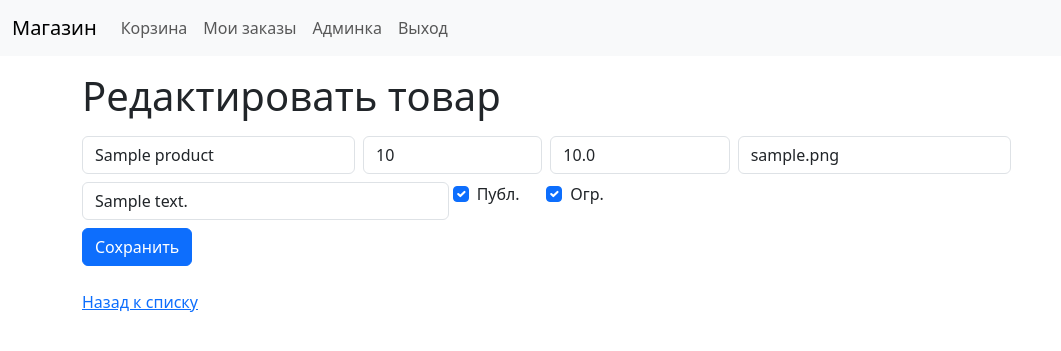
After one commit to kaysarov/order-processor, a Flask app: page /admin/products/1 in a window 1280 px wide. The commit adds this page. Shown: the top 351 px of the page, without its empty margins (0-1061 px from the left). Run offline with Flask 3, Linux system fonts and the light colour scheme; the visitor is signed in with stand-in values (Sample User, id 1); tables that the repository leaves empty hold one stand-in row (values such as "Sample post").

Commit message:
Add product pricing and order totals

```diff
--- a/app.py
+++ b/app.py
@@ -20,10 +20,11 @@ class User(db.Model):
 
 class Product(db.Model):
     id = db.Column(db.Integer, primary_key=True)
-    name = db.Column(db.String(100), unique=True, nullable=False)
+    name = db.Column(db.String(100), nullable=False)
     description = db.Column(db.Text)
     image_url = db.Column(db.String(200))
     quantity = db.Column(db.Integer, default=0)
+    price = db.Column(db.Float, default=0.0)
     is_published = db.Column(db.Boolean, default=False)
     is_limited = db.Column(db.Boolean, default=True)
 
@@ -155,7 +156,8 @@ def cart_view():
         product = Product.query.get(int(pid))
         if product:
             cart_data.append({'product': product, 'qty': qty})
-    return render_template('cart.html', items=cart_data)
+    total = sum(item['product'].price * item['qty'] for item in cart_data)
+    return render_template('cart.html', items=cart_data, total=total)
 
 
 @app.route('/checkout', methods=['GET', 'POST'])
@@ -167,6 +169,7 @@ def checkout():
         product = Product.query.get(int(pid))
         if product:
             items.append({'product': product, 'qty': qty})
+    total = sum(i['product'].price * i['qty'] for i in items)
     if request.method == 'POST':
         date_str = request.form['delivery_date']
         delivery_date = datetime.strptime(date_str, '%Y-%m-%d').date()
@@ -182,13 +185,14 @@ def checkout():
         db.session.commit()
         session['cart'] = {}
         return redirect(url_for('my_orders'))
-    return render_template('checkout.html', items=items)
+    return render_template('checkout.html', items=items, total=total)
 
 @app.route('/orders')
 @login_required
 def my_orders():
     orders = Order.query.filter_by(user_id=current_user().id).all()
-    return render_template('orders.html', orders=orders)
+    totals = {o.id: sum(it.quantity * it.product.price for it in o.items) for o in orders}
+    return render_template('orders.html', orders=orders, order_totals=totals)
 
 # Admin routes
 @app.route('/admin')
@@ -206,6 +210,7 @@ def admin_products():
     if request.method == 'POST':
         name = request.form['name']
         quantity = int(request.form.get('quantity', 0))
+        price = float(request.form.get('price', 0))
         description = request.form.get('description')
         image_url = request.form.get('image_url')
         is_published = True if request.form.get('is_published') == 'on' else False
@@ -215,6 +220,7 @@ def admin_products():
             product = Product(name=name)
             db.session.add(product)
         product.quantity = quantity
+        product.price = price
         product.description = description
         product.image_url = image_url
         product.is_published = is_published
@@ -222,6 +228,25 @@ def admin_products():
         db.session.commit()
     products = Product.query.all()
     return render_template('admin_products.html', products=products)
+
+
+@app.route('/admin/products/<int:pid>', methods=['GET', 'POST'])
+@login_required
+def admin_product_edit(pid):
+    if not current_user().is_admin:
+        return 'Not authorized'
+    product = Product.query.get_or_404(pid)
+    if request.method == 'POST':
+        product.name = request.form['name']
+        product.quantity = int(request.form.get('quantity', 0))
+        product.price = float(request.form.get('price', 0))
+        product.description = request.form.get('description')
+        product.image_url = request.form.get('image_url')
+        product.is_published = True if request.form.get('is_published') == 'on' else False
+        product.is_limited = True if request.form.get('is_limited') == 'on' else False
+        db.session.commit()
+        return redirect(url_for('admin_products'))
+    return render_template('admin_product_edit.html', product=product)
 
 @app.route('/admin/orders', methods=['GET', 'POST'])
 @login_required
@@ -249,9 +274,10 @@ def admin_orders():
         query = query.filter(Order.created_at <= dt)
     orders = query.order_by(Order.created_at.desc()).all()
     total_qty = sum(item.quantity for o in orders for item in o.items)
+    total_price = sum(item.quantity * item.product.price for o in orders for item in o.items)
     statuses = ['created', 'in_work', 'gathered', 'sent', 'shipped']
     return render_template('admin_orders.html', orders=orders, statuses=statuses,
-                           total_qty=total_qty)
+                           total_qty=total_qty, total_price=total_price)
 
 if __name__ == '__main__':
     with app.app_context():
--- a/templates/admin_orders.html
+++ b/templates/admin_orders.html
@@ -15,9 +15,9 @@
   <div class="col-md-3"><input type="date" name="date_to" class="form-control" value="{{ request.args.get('date_to','') }}" placeholder="по дату"></div>
   <div class="col-md-2"><button class="btn btn-secondary" type="submit">Фильтр</button></div>
 </form>
-<p>Всего товаров в выборке: {{ total_qty }}</p>
+<p>Всего товаров в выборке: {{ total_qty }} | Сумма: {{ '%.2f'|format(total_price) }}</p>
 <table class="table table-bordered">
-<tr><th>ID</th><th>Пользователь</th><th>Статус</th><th>Создан</th><th>Дата доставки</th><th>Товары</th><th>Обновить</th></tr>
+<tr><th>ID</th><th>Пользователь</th><th>Статус</th><th>Создан</th><th>Дата доставки</th><th>Товары</th><th>Сумма</th><th>Обновить</th></tr>
 {% for o in orders %}
 <tr>
 <td>{{ o.id }}</td>
@@ -32,6 +32,7 @@
   {% endfor %}
   </ul>
 </td>
+<td>{{ '%.2f'|format(sum(it.product.price * it.quantity for it in o.items)) }}</td>
 <td>
   <form method="post" class="d-flex">
     <input type="hidden" name="order_id" value="{{ o.id }}">
--- /dev/null
+++ b/templates/admin_product_edit.html
@@ -0,0 +1,18 @@
+{% extends 'base.html' %}
+{% block title %}Редактировать товар{% endblock %}
+{% block content %}
+<h1 class="mb-3">Редактировать товар</h1>
+<form method="post" class="mb-4">
+  <div class="row g-2">
+    <div class="col-md-3"><input type="text" name="name" class="form-control" value="{{ product.name }}" required></div>
+    <div class="col-md-2"><input type="number" name="quantity" class="form-control" value="{{ product.quantity }}"></div>
+    <div class="col-md-2"><input type="number" step="0.01" name="price" class="form-control" value="{{ product.price }}"></div>
+    <div class="col-md-3"><input type="text" name="image_url" class="form-control" value="{{ product.image_url }}"></div>
+    <div class="col-md-4 mt-2"><input type="text" name="description" class="form-control" value="{{ product.description }}"></div>
+    <div class="col-md-1 form-check mt-2"><input class="form-check-input" type="checkbox" name="is_published" id="pub" {% if product.is_published %}checked{% endif %}><label class="form-check-label" for="pub">Публ.</label></div>
+    <div class="col-md-1 form-check mt-2"><input class="form-check-input" type="checkbox" name="is_limited" id="lim" {% if product.is_limited %}checked{% endif %}><label class="form-check-label" for="lim">Огр.</label></div>
+  </div>
+  <button type="submit" class="btn btn-primary mt-2">Сохранить</button>
+</form>
+<a href="{{ url_for('admin_products') }}">Назад к списку</a>
+{% endblock %}
--- a/templates/cart.html
+++ b/templates/cart.html
@@ -4,15 +4,18 @@
 <h1 class="mb-3">Корзина</h1>
 {% if items %}
 <table class="table table-bordered">
-<tr><th>Товар</th><th>Количество</th><th></th></tr>
+<tr><th>Товар</th><th>Количество</th><th>Цена</th><th>Сумма</th><th></th></tr>
 {% for it in items %}
 <tr>
 <td>{{ it.product.name }}</td>
 <td>{{ it.qty }}</td>
+<td>{{ '%.2f'|format(it.product.price) }}</td>
+<td>{{ '%.2f'|format(it.product.price * it.qty) }}</td>
 <td><a href="{{ url_for('remove_from_cart', pid=it.product.id) }}" class="btn btn-sm btn-danger">Удалить</a></td>
 </tr>
 {% endfor %}
 </table>
+<p><strong>Итого: {{ '%.2f'|format(total) }}</strong></p>
 <a href="{{ url_for('checkout') }}" class="btn btn-success">Оформить заказ</a>
 {% else %}
 <p>Корзина пуста</p>
--- a/templates/checkout.html
+++ b/templates/checkout.html
@@ -4,14 +4,17 @@
 <h1 class="mb-3">Оформление заказа</h1>
 {% if items %}
 <table class="table table-bordered mb-3">
-<tr><th>Товар</th><th>Количество</th></tr>
+<tr><th>Товар</th><th>Количество</th><th>Цена</th><th>Сумма</th></tr>
 {% for it in items %}
 <tr>
 <td>{{ it.product.name }}</td>
 <td>{{ it.qty }}</td>
+<td>{{ '%.2f'|format(it.product.price) }}</td>
+<td>{{ '%.2f'|format(it.product.price * it.qty) }}</td>
 </tr>
 {% endfor %}
 </table>
+<p><strong>Итого: {{ '%.2f'|format(total) }}</strong></p>
 <form method="post" class="w-25">
   <div class="mb-3">
     <label class="form-label">Дата доставки</label>
--- a/templates/orders.html
+++ b/templates/orders.html
@@ -3,7 +3,7 @@
 {% block content %}
 <h1 class="mb-3">Мои заказы</h1>
 <table class="table table-bordered">
-<tr><th>ID</th><th>Статус</th><th>Создан</th><th>Дата доставки</th><th>Товары</th></tr>
+<tr><th>ID</th><th>Статус</th><th>Создан</th><th>Дата доставки</th><th>Товары</th><th>Сумма</th></tr>
 {% for o in orders %}
 <tr>
 <td>{{ o.id }}</td>
@@ -17,6 +17,7 @@
   {% endfor %}
   </ul>
 </td>
+<td>{{ '%.2f'|format(order_totals[o.id]) }}</td>
 </tr>
 {% endfor %}
 </table>
--- a/templates/shop.html
+++ b/templates/shop.html
@@ -10,6 +10,7 @@
       <div class="card-body">
         <h5 class="card-title">{{ p.name }}</h5>
         <p class="card-text">{{ p.description }}</p>
+        <p class="card-text">Цена: {{ '%.2f'|format(p.price) }}</p>
         {% if p.is_limited %}
           <p class="text-muted">В наличии: {{ p.quantity }}</p>
         {% endif %}
```
Also changed, not shown: templates/admin_products.html (+5 -2 lines).
